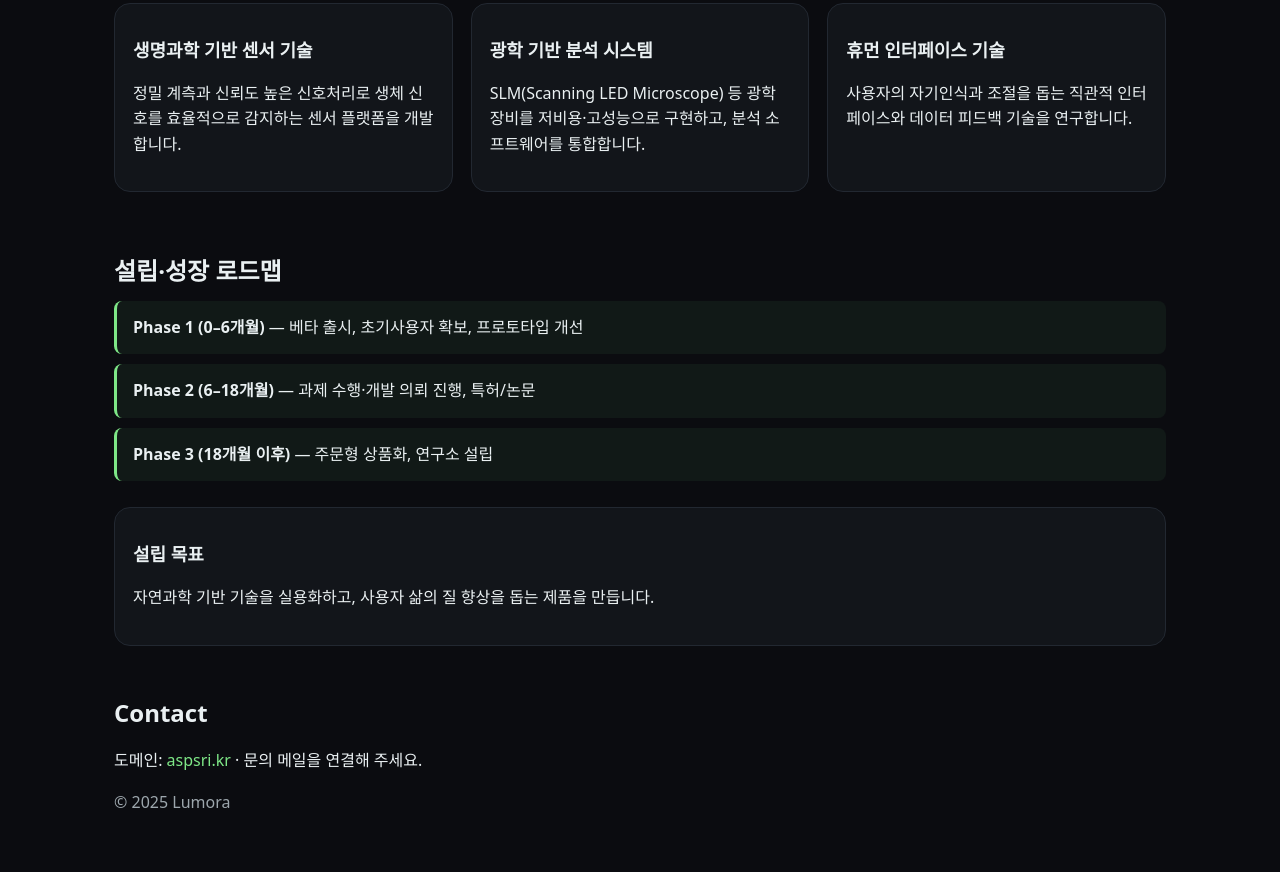
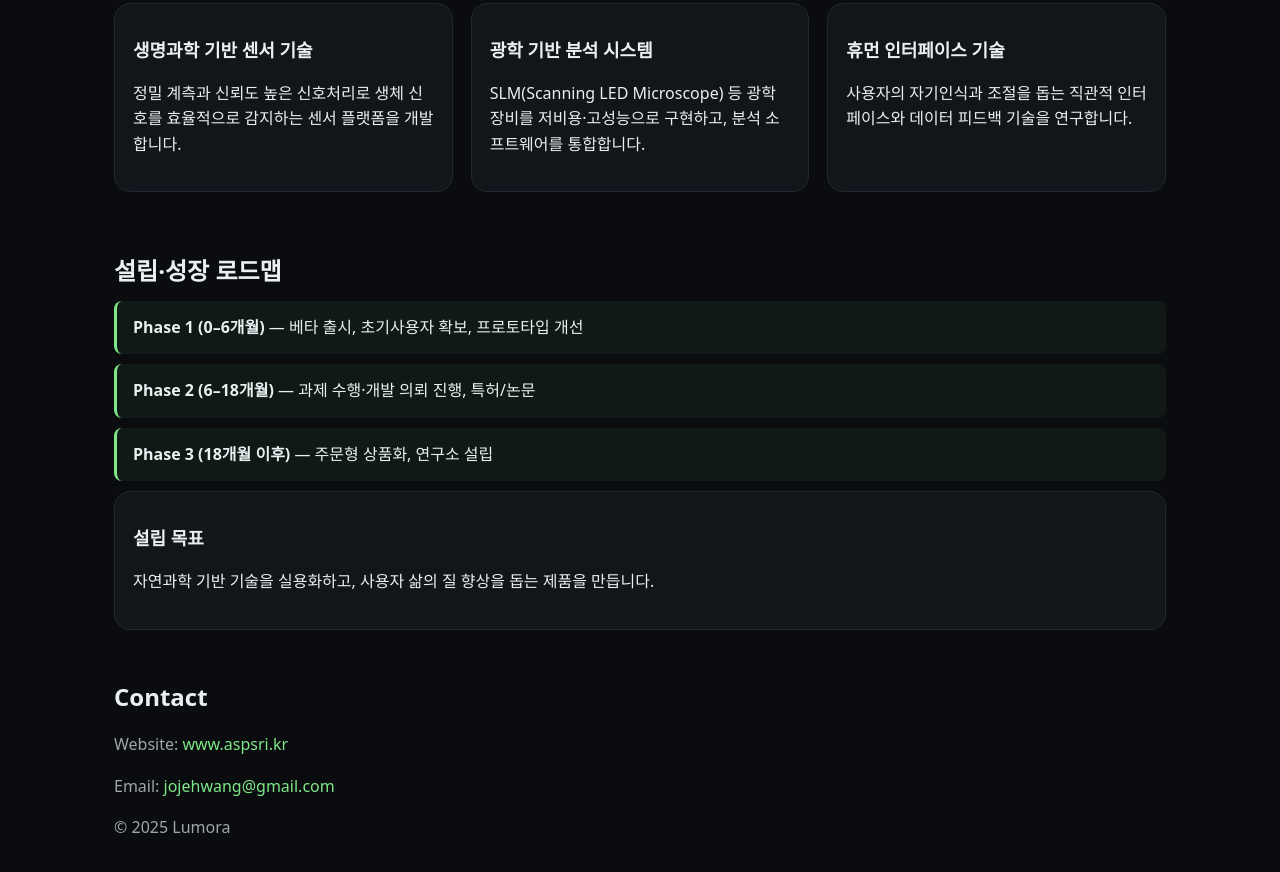
Before and after one commit to lumora2025/landing-page, a plain HTML site: page index.html in a window 1280 px wide. Shown: the part 651-1523 px from the top of the page. Drawn offline with Linux system fonts and the light colour scheme.

Commit message:
fix wrong edits

```diff
--- a/index.html
+++ b/index.html
@@ -83,7 +83,7 @@
       <div class="phase"><strong>Phase 3 (18개월 이후)</strong> — 주문형 상품화, 연구소 설립</div>
     </section>
 
-    <section style="padding:16px 0 0">
+    <section style="section">
       <div class="card">
         <h3>설립 목표</h3>
         <p>자연과학 기반 기술을 실용화하고, 사용자 삶의 질 향상을 돕는 제품을 만듭니다.</p>
@@ -91,7 +91,8 @@
     </section>
     <section id="contact" class="section">
       <h2>Contact</h2>
-      <p>도메인: <a href="https://aspsri.kr">aspsri.kr</a> · 문의 메일을 연결해 주세요.</p>
+       <p class="muted">Website: <a href="https://www.aspsri.kr">www.aspsri.kr</a> </p>
+       <p class="muted">Email: <a href="mailto:jojehwang@gmail.com">jojehwang@gmail.com</a> </p>
       <div class="footer-meta">© <span id="y"></span> Lumora</div>
     </section>
 
```
